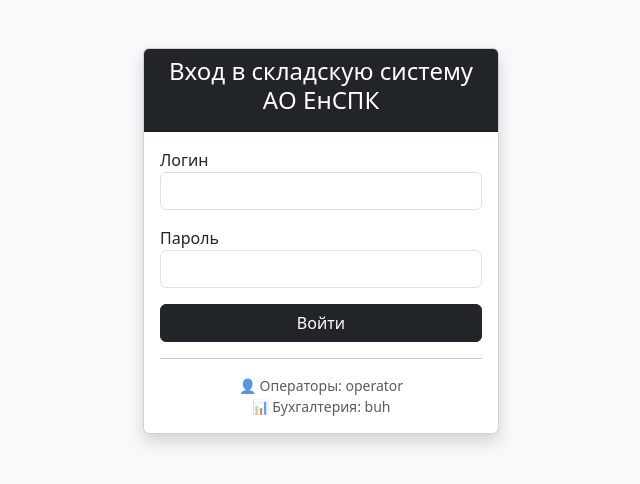
After one commit to DmitryShaporev/Inventory, a Django app: page /login/ in a window 1280 px wide. The commit adds this page. Shown: the top 484 px of the page, without its empty margins (319-959 px from the left). Run offline with Django 4.2, Linux system fonts and the light colour scheme; some libraries are stand-ins or nearby versions.

Commit message:
Простая авторизация и батник для автозагрузки. Проект в основном готов!

```diff
--- /dev/null
+++ b/inventory_project/inventory/templates/registration/login.html
@@ -0,0 +1,44 @@
+{% load static %}
+<!DOCTYPE html>
+<html lang="ru">
+<head>
+    <meta charset="UTF-8">
+    <title>Вход в систему</title>
+    <link href="{% static 'bootstrap/css/bootstrap.min.css' %}" rel="stylesheet">
+</head>
+<body class="bg-light">
+    <div class="container mt-5">
+        <div class="row justify-content-center">
+            <div class="col-md-4">
+                <div class="card shadow">
+                    <div class="card-header bg-dark text-white text-center">
+                        <h4>Вход в складскую систему АО ЕнСПК</h4>
+                    </div>
+                    <div class="card-body">
+                        <form method="post">
+                            {% csrf_token %}
+                            <div class="mb-3">
+                                <label>Логин</label>
+                                <input type="text" name="username" class="form-control" required>
+                            </div>
+                            <div class="mb-3">
+                                <label>Пароль</label>
+                                <input type="password" name="password" class="form-control" required>
+                            </div>
+                            {% if form.errors %}
+                                <div class="alert alert-danger">Неверный логин или пароль</div>
+                            {% endif %}
+                            <button type="submit" class="btn btn-dark w-100">Войти</button>
+                        </form>
+                        <hr>
+                        <div class="text-muted small text-center">
+                            👤 Операторы: operator <br>
+                            📊 Бухгалтерия: buh
+                        </div>
+                    </div>
+                </div>
+            </div>
+        </div>
+    </div>
+</body>
+</html>
--- a/inventory_project/inventory/urls.py
+++ b/inventory_project/inventory/urls.py
@@ -1,5 +1,5 @@
 from django.urls import path
-
+from django.contrib.auth import views as auth_views
 from .views import base_views, spr_views, doc_views, report_views, qr_views
 
 urlpatterns = [
@@ -101,6 +101,7 @@ path('reports/top10/data/', report_views.top10_report_data, name='reports_top10_
     path('reports/<str:section>/', report_views.reports_menu, name='reports'),
 
 
-
+path('login/', auth_views.LoginView.as_view(template_name='registration/login.html'), name='login'),
+    path('logout/', auth_views.LogoutView.as_view(next_page='login'), name='logout'),
 
 ]
--- a/inventory_project/inventory/views/base_views.py
+++ b/inventory_project/inventory/views/base_views.py
@@ -1,7 +1,9 @@
-from django.shortcuts import render
+from django.shortcuts import render, redirect
 
 
 def index(request):
+    if not request.user.is_authenticated:
+        return redirect('/login/')
     """
     Главная страница
     """
--- a/inventory_project/inventory/views/doc_views.py
+++ b/inventory_project/inventory/views/doc_views.py
@@ -12,7 +12,10 @@ from django.http import JsonResponse
 from django.conf import settings
 from datetime import date, timedelta
 
-
+def my_view(request):
+    if request.user.username != 'operator':
+        from django.http import HttpResponseForbidden
+        return HttpResponseForbidden("Доступ только для операторов")
 
 def parse_decimal(value):
     """Преобразует строку с запятой в число с плавающей точкой"""
--- a/inventory_project/inventory/views/qr_views.py
+++ b/inventory_project/inventory/views/qr_views.py
@@ -5,6 +5,11 @@ from ..models import Nom, Category, Detail
 from django.http import JsonResponse
 from django.shortcuts import render
 from django.template.loader import render_to_string
+
+def my_view(request):
+    if request.user.username != 'operator':
+        from django.http import HttpResponseForbidden
+        return HttpResponseForbidden("Доступ только для операторов")
 
 
 def qr_simple(request):
--- a/inventory_project/inventory/views/spr_views.py
+++ b/inventory_project/inventory/views/spr_views.py
@@ -10,6 +10,12 @@ from django.http import HttpResponse
 from ..models import Izm, Podraz, Fio, Category, Postav, Spis, Obct, Nom
 
 # Create your views here.
+def my_view(request):
+    if request.user.username != 'operator':
+        from django.http import HttpResponseForbidden
+        return HttpResponseForbidden("Доступ только для операторов")
+
+
 def spr(request, section):
     tables = {
         'izm': [Izm, 'Единицы измерения'],
--- /dev/null
+++ b/inventory_project/inventory_project/middleware.py
@@ -0,0 +1,22 @@
+from django.shortcuts import redirect
+
+
+class LoginRequiredMiddleware:
+    def __init__(self, get_response):
+        self.get_response = get_response
+
+    def __call__(self, request):
+        # Список путей, которые доступны без логина
+        allowed_paths = ['/login/', '/admin/', '/static/', '/media/']
+
+        # Если пользователь не авторизован
+        if not request.user.is_authenticated:
+            # Проверяем, не находится ли он на разрешённом пути
+            for path in allowed_paths:
+                if request.path.startswith(path):
+                    break
+            else:
+                # Перенаправляем на логин
+                return redirect('/login/')
+
+        return self.get_response(request)
```
Also changed, not shown: inventory_project/inventory/templates/inventory/base.html (+17 -4 lines), inventory_project/inventory/views/report_views.py (+5 -2 lines), inventory_project/inventory_project/settings.py (+5 -2 lines), 2 other files.
